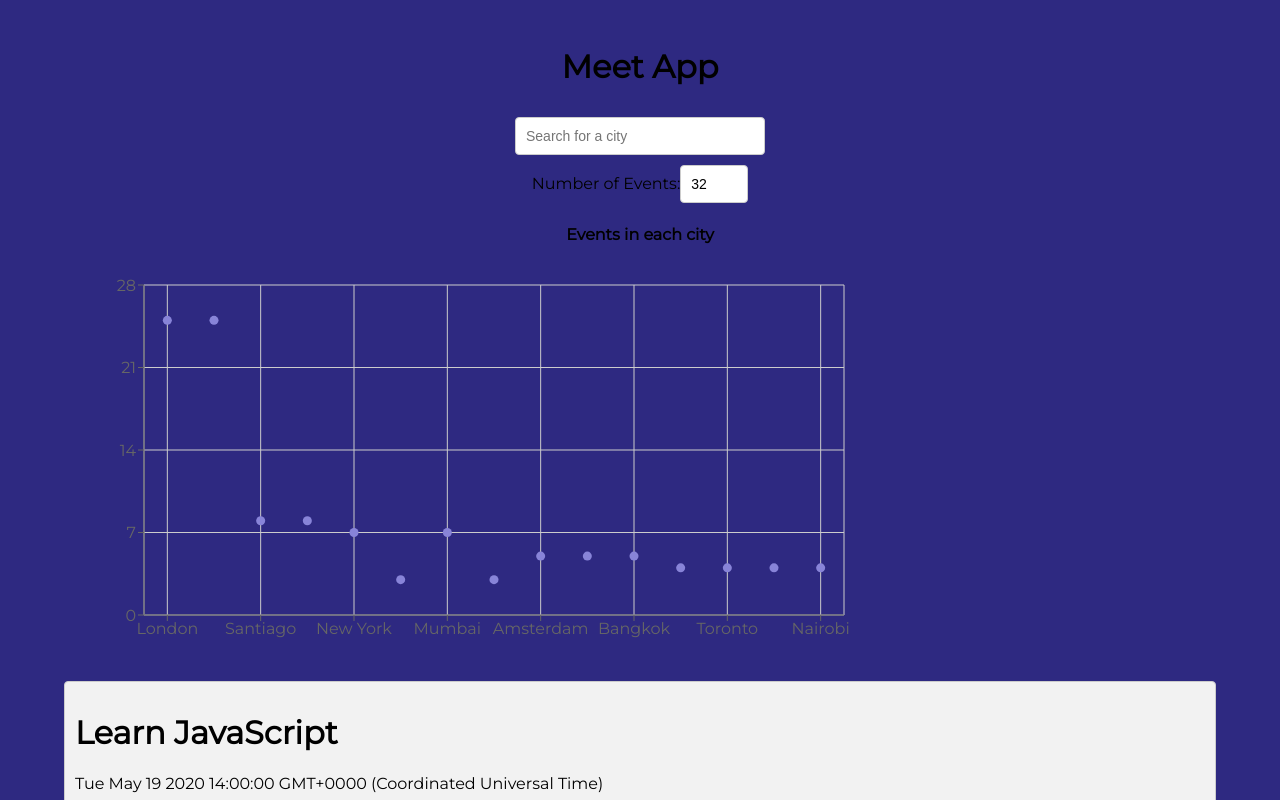
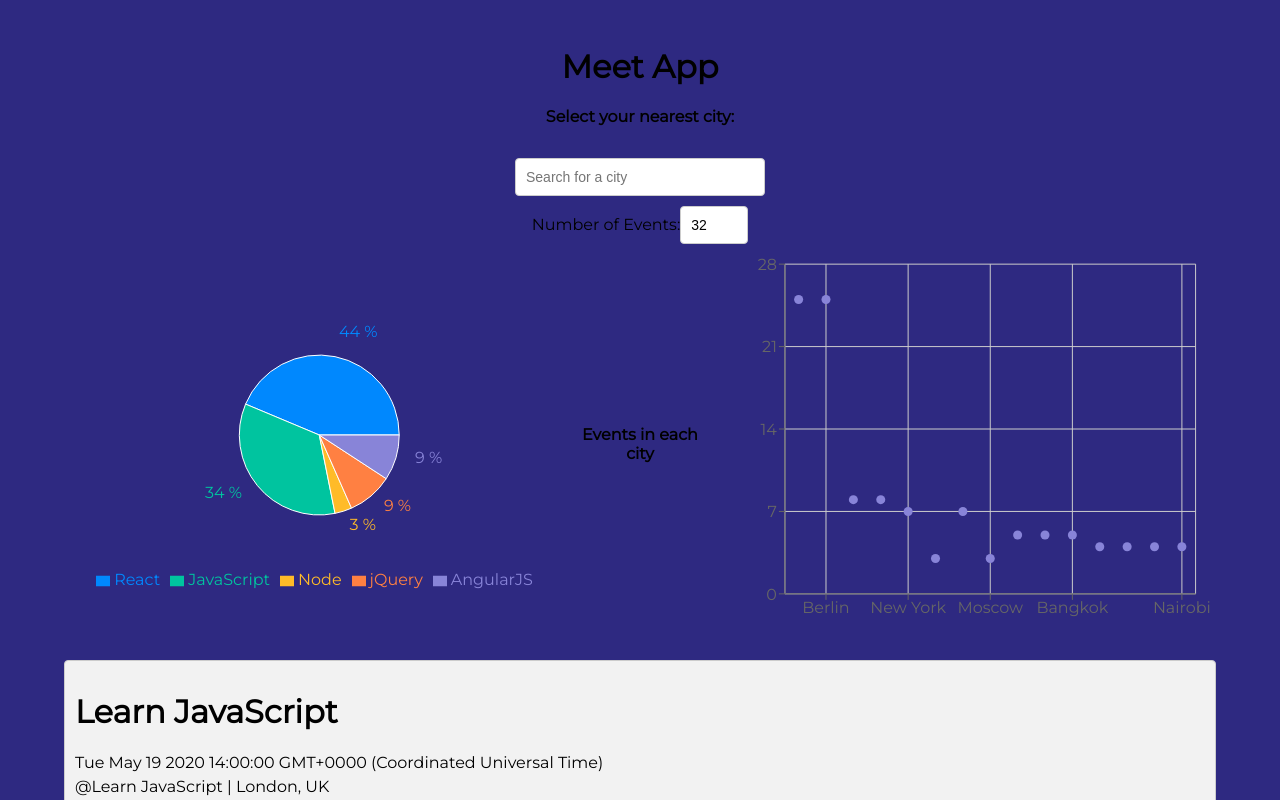
Before and after one commit to urenami/meet, a React (Create React App) app: page / in a window 1280 px wide. Shown: the top 800 px of the page. Built offline with nearby package versions, Linux system fonts and the light colour scheme; what atatus-spa would draw is missing.

Commit message:
added pie chart and updated read me file

```diff
--- a/src/App.js
+++ b/src/App.js
@@ -6,6 +6,7 @@ import NumberOfEvents from "./NumberOfEvents";
 import { getEvents, extractLocations } from "./api";
 import "./nprogress.css";
 import { WarningAlert } from "./Alert";
+import EventGenre from "./EventGenre";
 import {
   ScatterChart,
   Scatter,
@@ -120,6 +121,7 @@ class App extends Component {
     return (
       <div className="App">
         <h1>Meet App</h1>
+        <h4>Select your nearest city:</h4>
         {!navigator.onLine && errorText && <WarningAlert text={errorText} />}
         <CitySearch
           locations={this.state.locations}
@@ -129,24 +131,19 @@ class App extends Component {
           numberOfEvents={this.state.numberOfEvents}
           updateEvents={this.updateEvents}
         />
+        <div className="data-vis-wrapper">
+          <EventGenre events={this.state.events} />
           <h4>Events in each city</h4>
-
-        <ScatterChart
-          width={800}
-          height={400}
-          margin={{
-            top: 20,
-            right: 20,
-            bottom: 20,
-            left: 20,
-          }}
-        >
+          <ResponsiveContainer height={400}>
+            <ScatterChart margin={{ top: 20, right: 20, bottom: 20, left: 20 }}>
               <CartesianGrid />
               <XAxis type="category" dataKey="city" name="city" />
               <YAxis type="number" dataKey="number" name="number of events" />
               <Tooltip cursor={{ strokeDasharray: "3 3" }} />
               <Scatter data={this.getData()} fill="#8884d8" />
             </ScatterChart>
+          </ResponsiveContainer>
+        </div>
         <EventList events={this.state.events} />
       </div>
     );
--- /dev/null
+++ b/src/EventGenre.js
@@ -0,0 +1,61 @@
+import React, { useEffect, useState } from "react";
+import {
+  PieChart,
+  Pie,
+  Cell,
+  ResponsiveContainer,
+  Tooltip,
+  Legend,
+} from "recharts";
+
+const EventGenre = ({ events }) => {
+  const genres = ["React", "JavaScript", "Node", "jQuery", "AngularJS"];
+  const colors = ["#0088FE", "#00C49F", "#FFBB28", "#FF8042", "#8884d8"];
+
+  useEffect(() => {
+    setData(getData());
+  }, [events]);
+
+  const [data, setData] = useState([]);
+
+  function getData() {
+    const data = genres.map((genre, index) => {
+      const value = events.filter(({ summary }) =>
+        summary.split(" ").includes(genre)
+      ).length;
+
+      return { name: genre, value, fill: colors[index] };
+    });
+
+    return data;
+  }
+
+  return (
+    <ResponsiveContainer height={300}>
+      <PieChart>
+        <Pie
+          data={data}
+          dataKey="value"
+          nameKey="name"
+          labelLine={false}
+          outerRadius={80}
+          label={({ percent }) => `${(percent * 100).toFixed(0)} %`}
+        >
+          {data.map((entry, index) => (
+            <Cell key={`cell-${index}`} fill={entry.fill} />
+          ))}
+        </Pie>
+        <Legend
+          verticalAlign="bottom"
+          layout="horizontal"
+          formatter={(value, entry, index) => (
+            <span style={{ color: entry.color }}>{entry.payload.name}</span>
+          )}
+        />
+        <Tooltip />
+      </PieChart>
+    </ResponsiveContainer>
+  );
+};
+
+export default EventGenre;
```
Also changed, not shown: img/appview.jpeg (added), 1 other file (tests, documents, lock files or other folders). Lines whose indentation alone changed are shown as unchanged.
